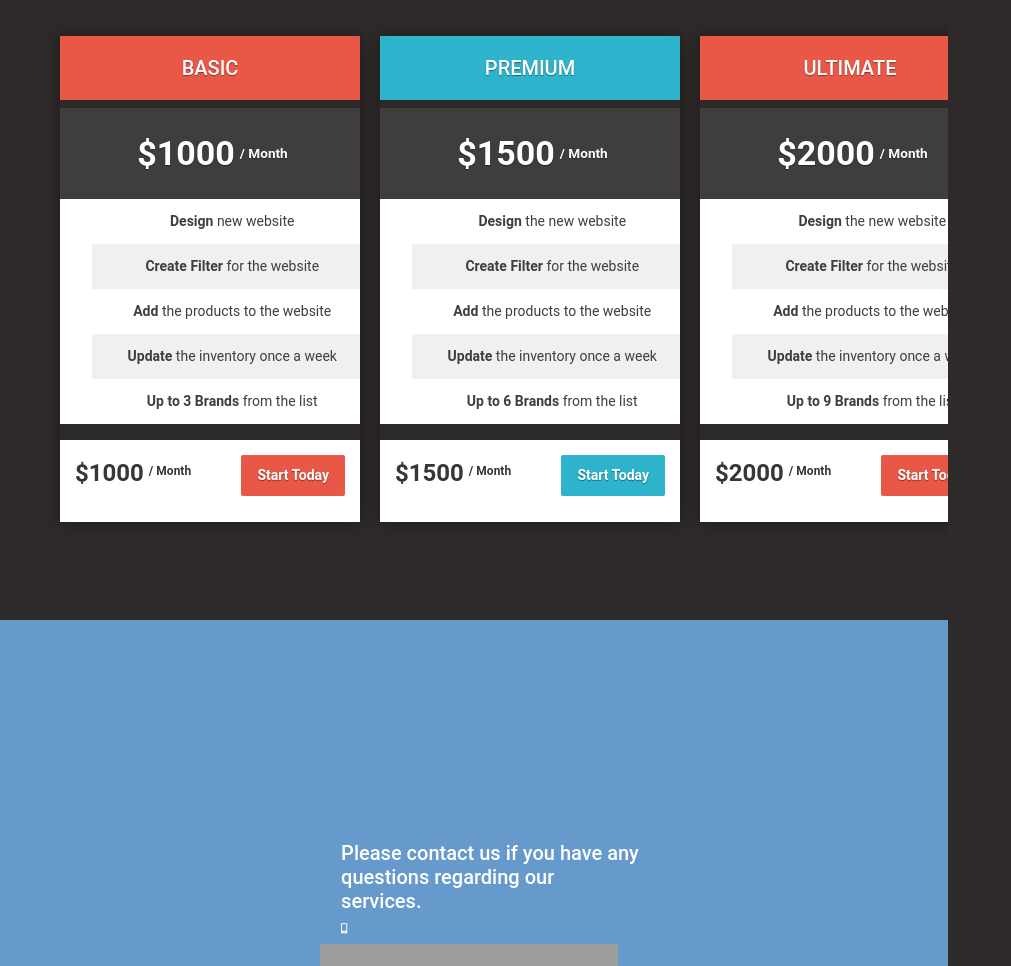
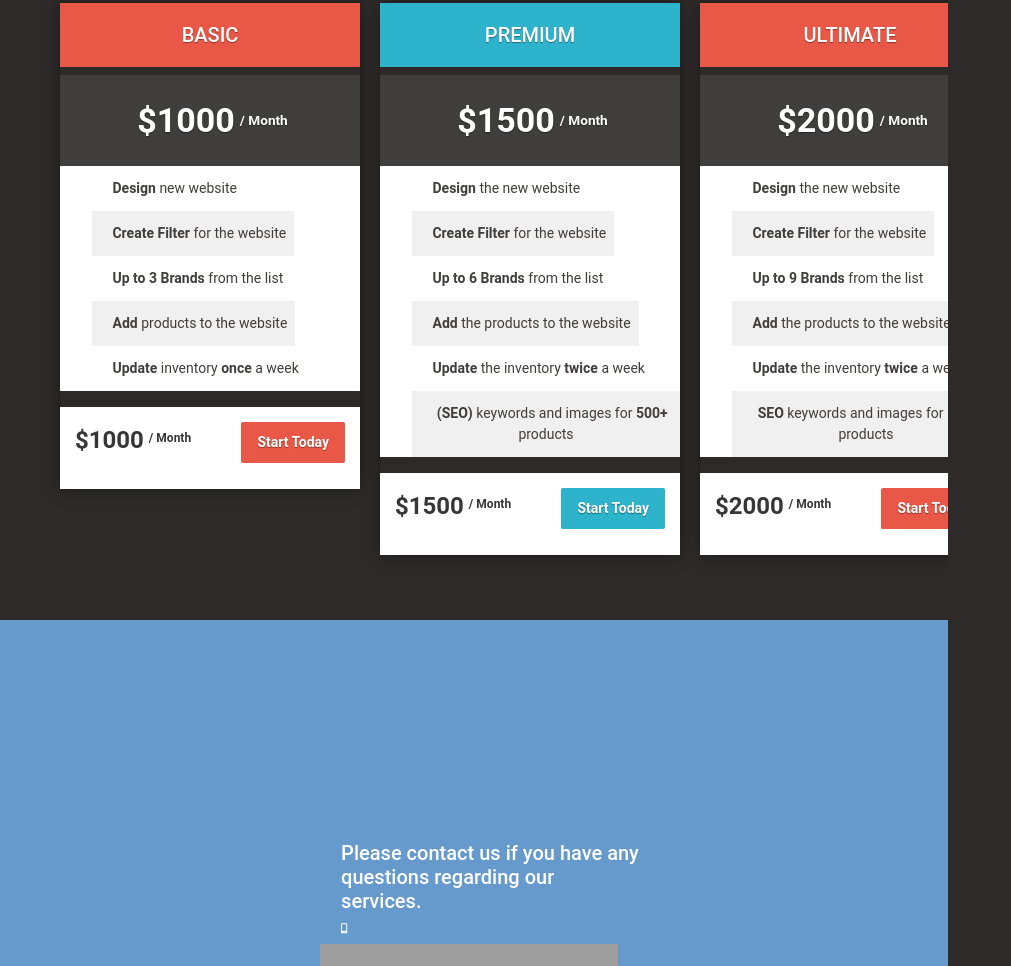
Before and after one commit to sophiessa/saytech.dev, a plain HTML site: page index.html in a window 1280 px wide. Shown: the part 2146-3112 px from the top of the page, without its empty margins (0-1011 px from the left). Drawn offline with Linux system fonts and the light colour scheme; files that its build step writes are made by us from their sources; grey boxes are pictures that could not be loaded; files whose address does not match are found by name.

Commit message:
pricing changes

```diff
--- a/css/pricing.css
+++ b/css/pricing.css
@@ -111,6 +111,7 @@
     font-size: 1.4em;
     font-weight: 700;
     padding: 12px 8px;
+    float: left;
   }
 
   .table-list li:before {
--- a/index.html
+++ b/index.html
@@ -122,9 +122,9 @@
                             <ul class="table-list">
                                 <li>Design <span>new website</span></li>
                                 <li>Create Filter<span> for the website</span></li>
-                                <li>Add <span>the products to the website</span></li>
-                                <li>Update <span>the inventory once a week</span></li>
                                 <li>Up to 3 Brands <span>from the list</span></li>
+                                <li>Add <span> products to the website</span></li>
+                                <li>Update <span> inventory</span> once<span> a week</span></li>
                             </ul>
                             <div class="table-buy">
                                 <p>$1000<sup>/ Month</sup></p>
@@ -139,9 +139,11 @@
                             <ul class="table-list">
                                 <li>Design <span>the new website</span></li>
                                 <li>Create Filter<span> for the website</span></li>
+                                <li>Up to 6 Brands <span>from the list</span></li>
                                 <li>Add <span>the products to the website</span></li>
-                                <li>Update <span>the inventory once a week</span></li>
-                                <li>Up to 6 Brands <span>from the list</span></li>
+                                <li>Update <span>the inventory</span> twice<span> a week</span></li>
+                                <li>(SEO)<span> keywords and images for
+                                    </span>500+ <span>products</span></li>
                             </ul>
                             <div class="table-buy">
                                 <p>$1500<sup>/ Month</sup></p>
@@ -156,9 +158,11 @@
                             <ul class="table-list">
                                 <li>Design <span>the new website</span></li>
                                 <li>Create Filter<span> for the website</span></li>
+                                <li>Up to 9 Brands <span>from the list</span></li>
                                 <li>Add <span>the products to the website</span></li>
-                                <li>Update <span>the inventory once a week</span></li>
-                                <li>Up to 9 Brands <span>from the list</span></li>
+                                <li>Update <span>the inventory</span> twice<span> a week</span></li>
+                                <li>SEO <span>keywords and images for
+                                    </span>1000+ <span>products</span></li>
                             </ul>
                             <div class="table-buy">
                                 <p>$2000<sup>/ Month</sup></p>
```
